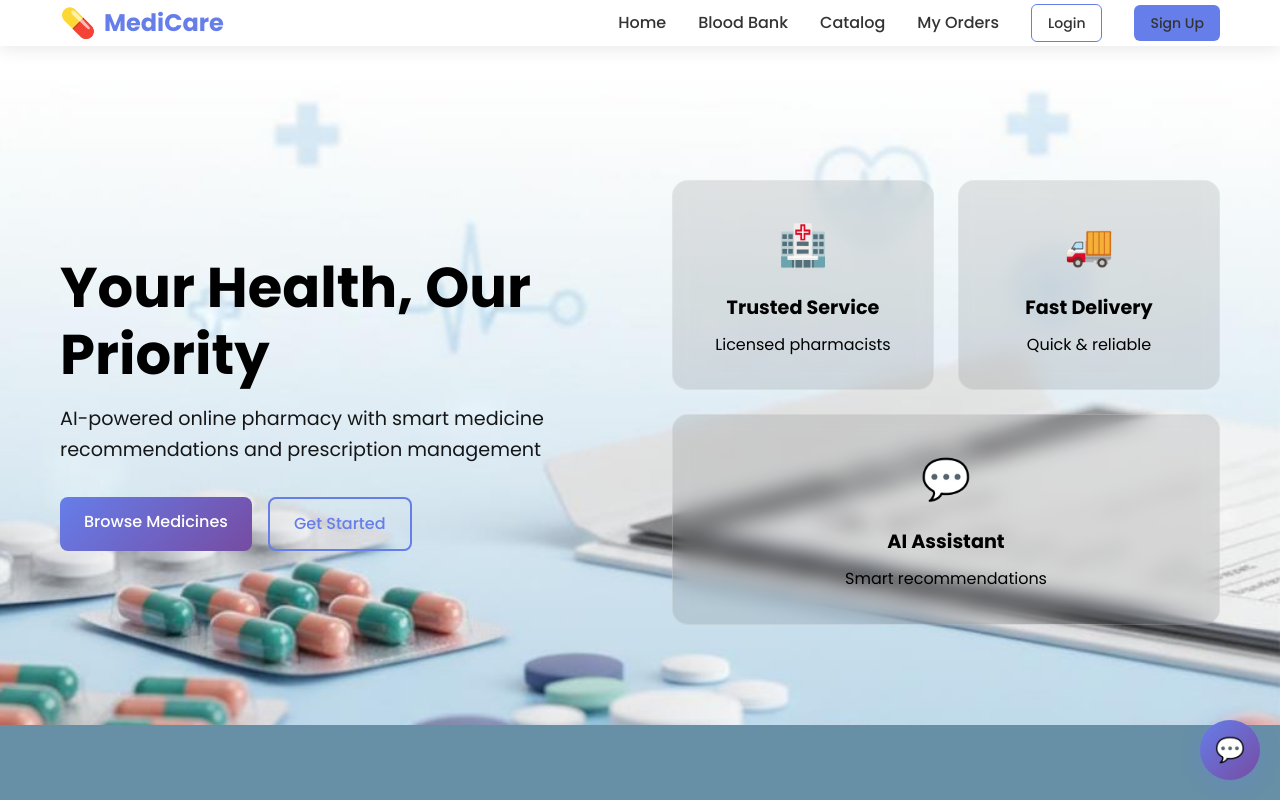
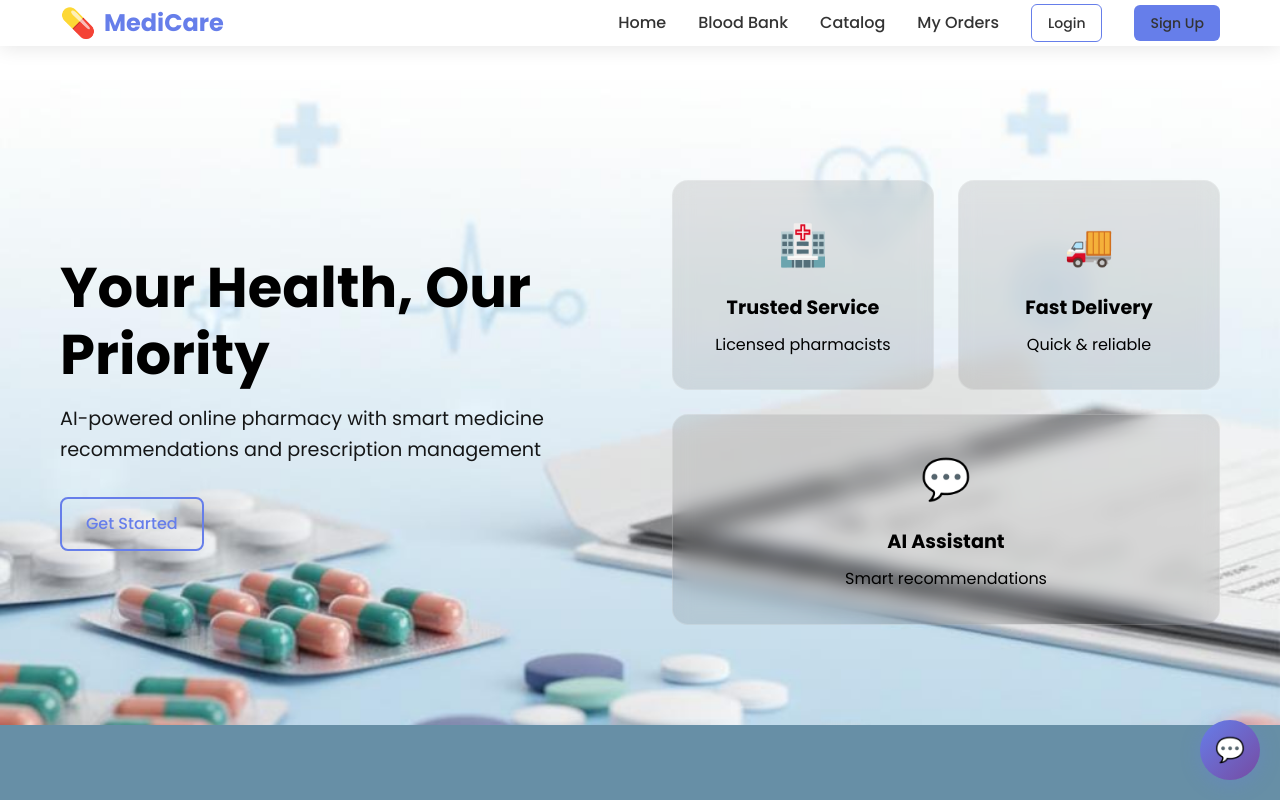
Before and after one commit to Arunjadhav0101/medicare-react, a React (Create React App) app: page / in a window 1280 px wide. Shown: the top 800 px of the page. Built offline with nearby package versions, Linux system fonts and the light colour scheme.

Commit message:
Move Browse Medicines button from Home page to Admin Products section

```diff
--- a/src/pages/AdminPanel.tsx
+++ b/src/pages/AdminPanel.tsx
@@ -1,4 +1,5 @@
 import React, { useState } from 'react';
+import { Link } from 'react-router-dom';
 import { getMedicines, saveMedicines } from '../data/medicines';
 import './AdminPanel.css';
 
@@ -412,9 +413,12 @@
         {activeTab === 'products' && (
           <div className="products-section">
             <h1>Medicine Management</h1>
-            <button className="btn btn-primary" onClick={() => setShowAddMedicine(!showAddMedicine)}>
-              {showAddMedicine ? 'Cancel' : 'Add New Medicine'}
-            </button>
+            <div className="products-actions">
+              <button className="btn btn-primary" onClick={() => setShowAddMedicine(!showAddMedicine)}>
+                {showAddMedicine ? 'Cancel' : 'Add New Medicine'}
+              </button>
+              <Link to="/catalog" className="btn btn-secondary">Browse Medicines</Link>
+            </div>
 
             {showAddMedicine && (
               <div className="add-user-form">
--- a/src/pages/Home.tsx
+++ b/src/pages/Home.tsx
@@ -41,7 +41,6 @@
               AI-powered online pharmacy with smart medicine recommendations and prescription management
             </p>
             <div className="hero-buttons">
-              <Link to="/catalog" className="btn btn-primary">Browse Medicines</Link>
               <Link to="/signup" className="btn btn-secondary">Get Started</Link>
             </div>
           </div>
```
